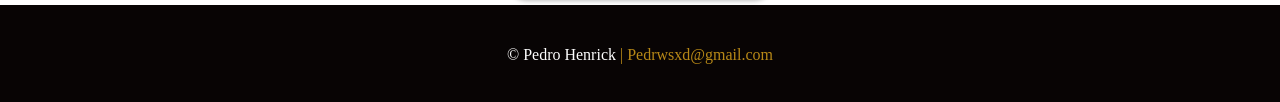
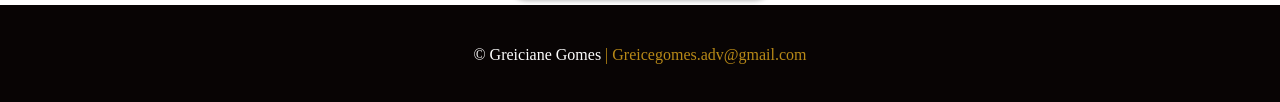
Before and after one commit to pedrwsxd/Greiciane-Gomes-Advocacia, a website: page index.html in a window 1280 px wide. Shown: the part 2331-2433 px from the top of the page. Drawn offline with nearby package versions, Linux system fonts and the light colour scheme.

Commit message:
Atualiação da footer

```diff
--- a/index.html
+++ b/index.html
@@ -165,8 +165,8 @@
 
     <footer>
 
-        <p>© Pedro Henrick
-        <a href="pedrwsxd@gmail.com">| Pedrwsxd@gmail.com</a></p>
+        <p>© Greiciane Gomes
+        <a href="mailto:Greicegomes.adv@gmail.com">| Greicegomes.adv@gmail.com</a></p>
       </footer>
       <script src="https://ajax.googleapis.com/ajax/libs/jquery/3.7.1/jquery.min.js"></script>
       <script src="https://unpkg.com/aos@next/dist/aos.js"></script>
```
